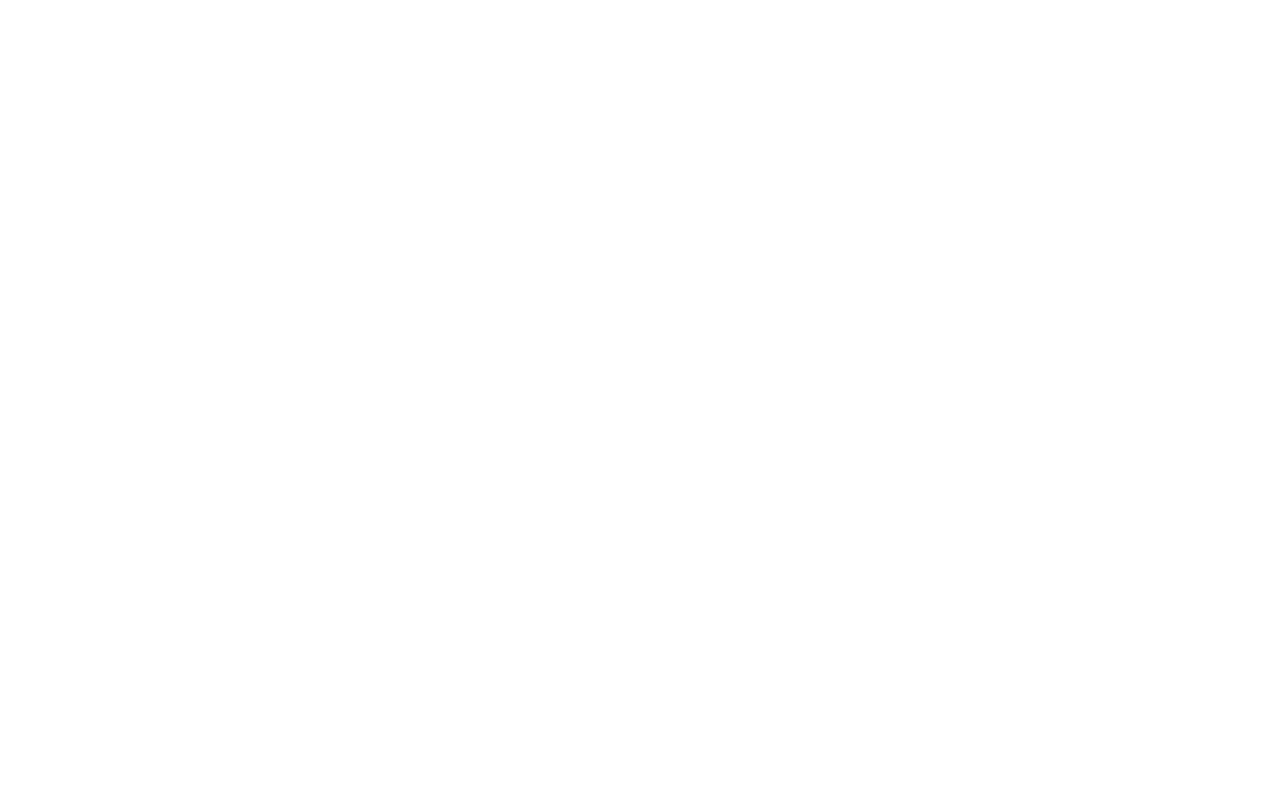
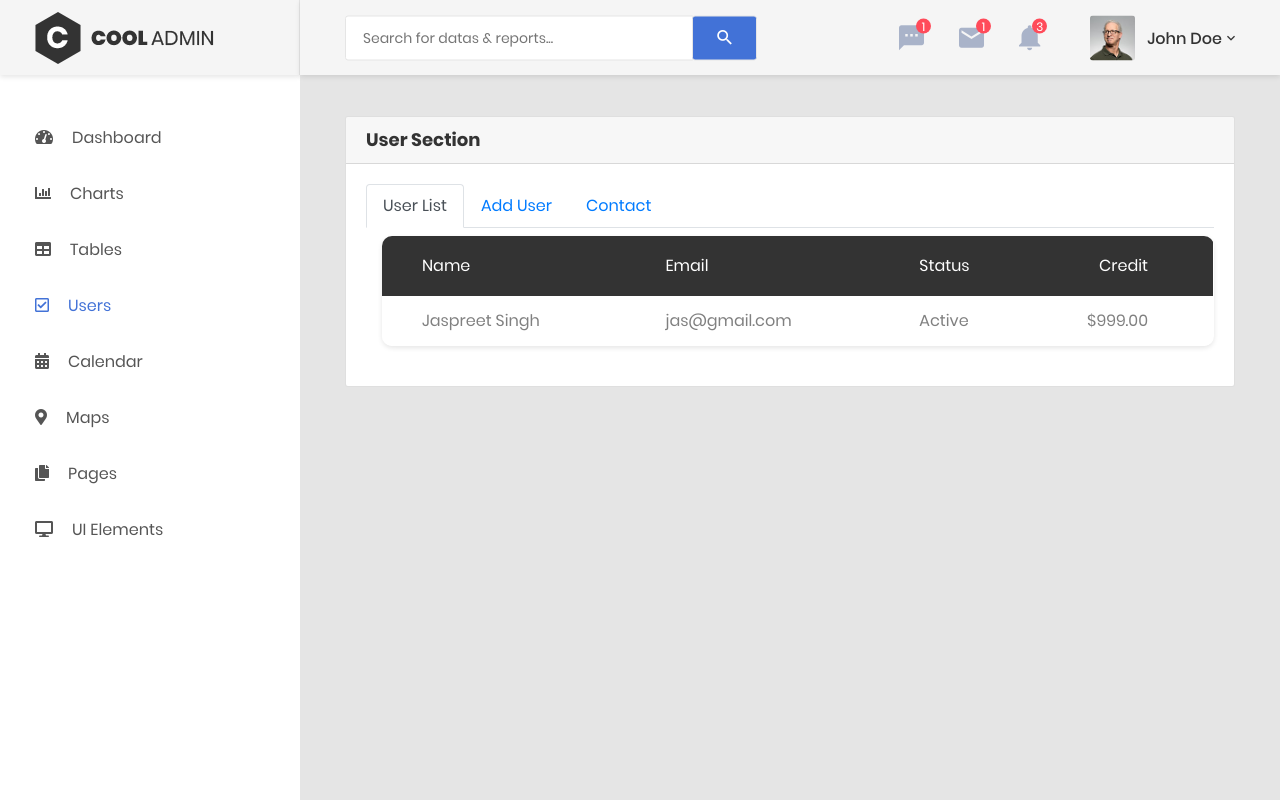
Before and after one commit to jas999/angular-admin, an Angular app: page /users in a window 1280 px wide. Before the commit this address led to /. Built offline with nearby package versions, Linux system fonts and the light colour scheme.

Commit message:
View User List

```diff
--- a/src/app/app-routing.module.ts
+++ b/src/app/app-routing.module.ts
@@ -4,11 +4,13 @@
 import { LoginComponent } from './components/login/login.component';
 import { RegisterComponent } from './components/register/register.component';
 import { HomeComponent } from './components/home/home.component';
+import {UserComponent} from './components/user/user.component';
 
 const routes: Routes = [
 {   path: "",    component:LoginComponent },
 {   path:"register", component : RegisterComponent },
-{   path:"home" , component : HomeComponent}
+{   path:"home" , component : HomeComponent },
+{   path:"users" , component : UserComponent }
 
 ];
 
--- a/src/app/app.module.ts
+++ b/src/app/app.module.ts
@@ -12,6 +12,7 @@
 import { FooterComponent } from './components/footer/footer.component';
 import { RegisterComponent } from './components/register/register.component';
 import { HomeComponent } from './components/home/home.component';
+import { UserComponent } from './components/user/user.component';
 
 @NgModule({
   declarations: [
@@ -22,7 +23,8 @@
     LoginComponent,
     FooterComponent,
     RegisterComponent,
-    HomeComponent
+    HomeComponent,
+    UserComponent
   ],
   imports: [
     BrowserModule,
--- a/src/app/components/login/login.component.html
+++ b/src/app/components/login/login.component.html
@@ -36,12 +36,9 @@
                                             <div class="alert-danger" *ngIf="password.touched && !password.valid">Password is required</div>
                                         </div>
                                         <div class="form-actions form-group">
-                                            <button  (click)="login()" class="btn btn-success btn-sm">Login</button>
+                                            <button  routerLink="/home" class="btn btn-success btn-sm">Login</button>
                                              &nbsp;
-                                            <a  class="btn btn-success btn-sm" routerLink="/register">Register
-
-                                        </a>
-
+                                            <button  routerLink="/register" class="btn btn-success btn-sm">Register</button>
                                         </div>
 
                                 </div>
--- a/src/app/components/login/login.component.ts
+++ b/src/app/components/login/login.component.ts
@@ -24,10 +24,10 @@
 
   login(){
  //   this.clickmessage = "Login Clicked.";
-   // this.router.navigateByUrl("/home")   ;
+    this.router.navigateByUrl("/home")   ;
    // alert(JSON.stringify(this.userObj));
 
-   this.loginService.callHTTPService();
+   //this.loginService.callHTTPService();
 
   }
 
--- a/src/app/components/sidepanel/sidepanel.component.html
+++ b/src/app/components/sidepanel/sidepanel.component.html
@@ -8,9 +8,9 @@
       <nav class="navbar-sidebar">
           <ul class="list-unstyled navbar__list">
               <li class="has-sub">
-                  <a class="js-arrow" (click)="sideNavClick(clicked)">
+                  <a class="js-arrow">
                       <i class="fas fa-tachometer-alt"></i>Dashboard</a>
-                      <ul *ngIf="showSublist" class="list-unstyled navbar__sub-list js-sub-list">
+                      <ul class="list-unstyled navbar__sub-list js-sub-list">
                       <li>
                           <a href="index.html">Dashboard 1</a>
                       </li>
@@ -34,8 +34,8 @@
                       <i class="fas fa-table"></i>Tables</a>
               </li>
               <li class="active">
-                  <a href="form.html">
-                      <i class="far fa-check-square"></i>Forms</a>
+                  <a routerLink="/users">
+                      <i class="far fa-check-square"></i>Users</a>
               </li>
               <li>
                   <a href="#">
--- /dev/null
+++ b/src/app/components/user/user.component.html
@@ -0,0 +1,81 @@
+<app-sidepanel></app-sidepanel>
+<app-header></app-header>
+
+<div class="main-content">
+  <div class="section__content section__content--p30">
+    <div class="container-fluid">
+
+      <div class="row">
+        <div class="col-lg-12">
+          <div class="card">
+            <div class="card-header">
+              <h4>User Section</h4>
+            </div>
+            <div class="card-body">
+              <div class="default-tab">
+                <nav>
+                  <div class="nav nav-tabs" id="nav-tab" role="tablist">
+                    <a class="nav-item nav-link active" id="nav-home-tab" data-toggle="tab" href="#nav-home" role="tab" aria-controls="nav-home"
+                     aria-selected="true">User List</a>
+                    <a class="nav-item nav-link" id="nav-profile-tab" data-toggle="tab" href="#nav-profile" role="tab" aria-controls="nav-profile"
+                     aria-selected="false">Add User</a>
+                    <a class="nav-item nav-link" id="nav-contact-tab" data-toggle="tab" href="#nav-contact" role="tab" aria-controls="nav-contact"
+                     aria-selected="false">Contact</a>
+                  </div>
+                </nav>
+                <div class="tab-content pl-3 pt-2" id="nav-tabContent">
+                  <div class="tab-pane fade show active" id="nav-home" role="tabpanel" aria-labelledby="nav-home-tab">
+
+
+                      <div class="row">
+                          <div class="col-lg-12">
+                              <div class="table-responsive table--no-card m-b-20">
+                                  <table class="table table-borderless table-striped table-earning">
+                                      <thead>
+                                          <tr>
+                                              <th>Name</th>
+                                              <th>Email</th>
+                                              <th>Status</th>
+                                              <th class="text-right">Credit</th>
+
+                                          </tr>
+                                      </thead>
+                                      <tbody>
+                                          <tr>
+                                              <td>Jaspreet Singh</td>
+                                              <td>jas@gmail.com</td>
+                                              <td>Active</td>
+                                              <td class="text-right">$999.00</td>
+
+                                          </tr>
+
+
+                                      </tbody>
+                                  </table>
+                              </div>
+                          </div>
+                  </div>
+                  </div>
+                  <div class="tab-pane fade" id="nav-profile" role="tabpanel" aria-labelledby="nav-profile-tab">
+                    <p>Raw denim you probably haven't heard of them jean shorts Austin. Nesciunt tofu stumptown aliqua, retro synth
+                      master cleanse. Mustache cliche tempor, williamsburg carles vegan helvetica. Reprehenderit butcher retro keffiyeh
+                      dreamcatcher synth. Cosby sweater eu banh mi, irure terry richardson ex sd. Alip placeat salvia cillum iphone.
+                      Seitan alip s cardigan american apparel, butcher voluptate nisi .</p>
+                  </div>
+                  <div class="tab-pane fade" id="nav-contact" role="tabpanel" aria-labelledby="nav-contact-tab">
+                    <p>Raw denim you probably haven't heard of them jean shorts Austin. Nesciunt tofu stumptown aliqua, retro synth
+                      master cleanse. Mustache cliche tempor, williamsburg carles vegan helvetica. Reprehenderit butcher retro keffiyeh
+                      dreamcatcher synth. Cosby sweater eu banh mi, irure terry richardson ex sd. Alip placeat salvia cillum iphone.
+                      Seitan alip s cardigan american apparel, butcher voluptate nisi .</p>
+                  </div>
+                </div>
+
+              </div>
+            </div>
+          </div>
+        </div>
+
+      </div>
+    </div>
+  </div>
+</div>
--- /dev/null
+++ b/src/app/components/user/user.component.ts
@@ -0,0 +1,15 @@
+import { Component, OnInit } from '@angular/core';
+
+@Component({
+  selector: 'app-user',
+  templateUrl: './user.component.html',
+  styleUrls: ['./user.component.css']
+})
+export class UserComponent implements OnInit {
+
+  constructor() { }
+
+  ngOnInit() {
+  }
+
+}
--- a/src/environments/environment.ts
+++ b/src/environments/environment.ts
@@ -3,7 +3,8 @@
 // The list of file replacements can be found in `angular.json`.
 
 export const environment = {
-  production: false
+  production: false,
+  API_HOST : "http://ec2-13-59-161-93.us-east-2.compute.amazonaws.com:8080/cms-v1/cms"
 };
 
 /*
```
Also changed, not shown: src/app/service/user.service.ts (added, +13 -0 lines), src/app/components/user/user.component.css (added), 2 other files (tests, documents, lock files or other folders).
